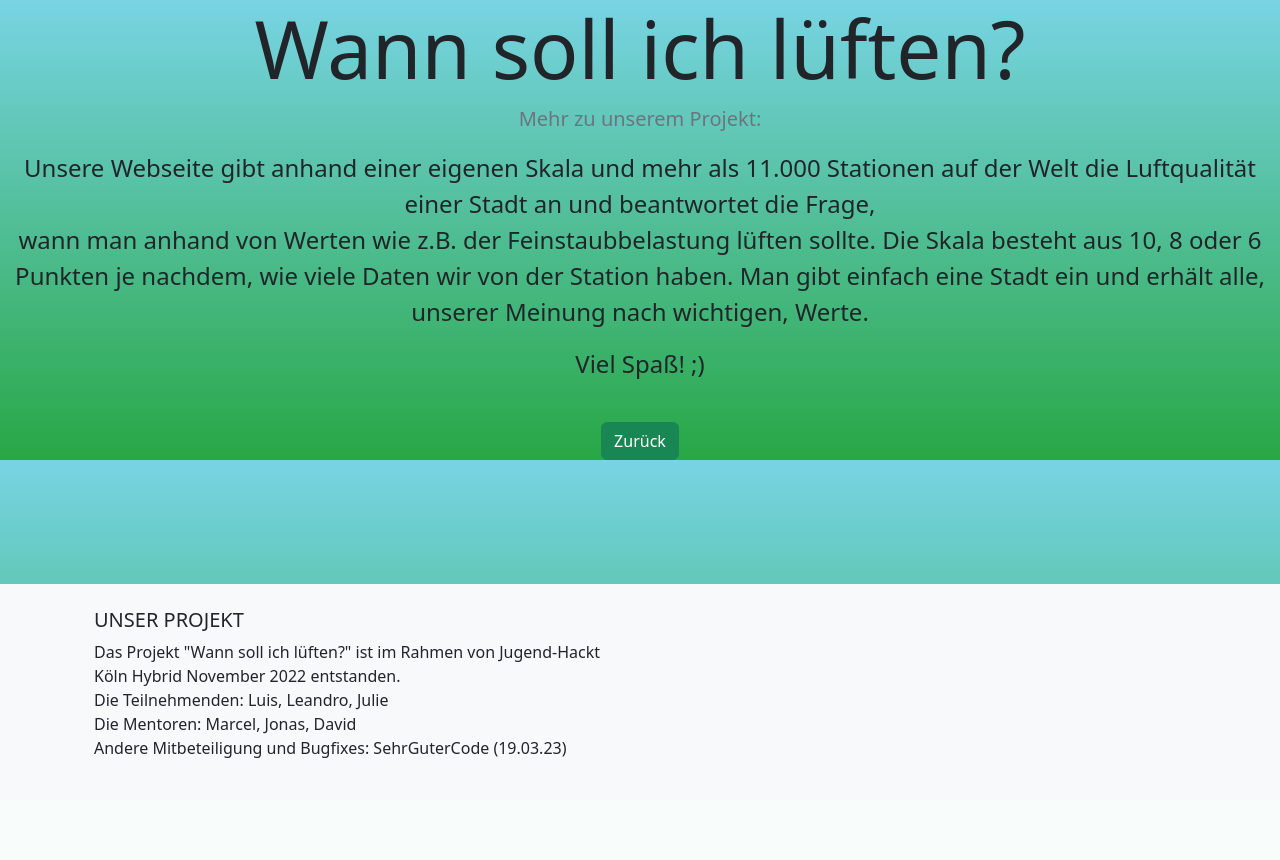
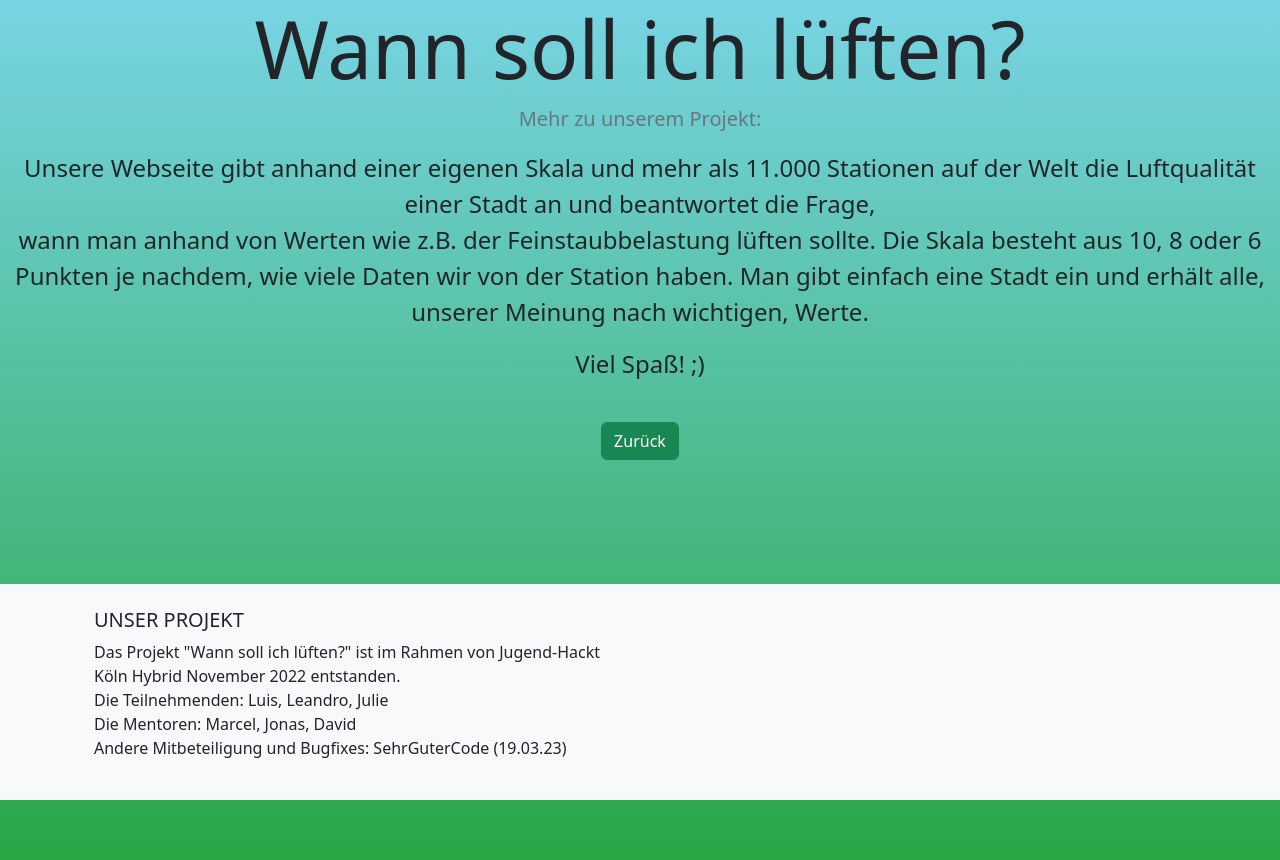
Before and after one commit to Jugendhackt/wann-soll-ich-lueften.de, a Flask app: page /more in a window 1280 px wide. Before the commit the page ends 758 px from the top, so only its background shows below. Run offline with Flask 2, Linux system fonts and the light colour scheme.

Commit message:
Fix gradient on /more page & improve horizontal rule

```diff
--- a/server/templates/more.html
+++ b/server/templates/more.html
@@ -3,9 +3,11 @@
 
 <head>
     <style>
-    body{
-    background: linear-gradient(to top, #28a745, #78d4e4);
-}
+    body {
+      background: linear-gradient(to top, #28a745, #78d4e4);
+      height: 100%;
+      padding-bottom: 400px;
+    }
   </style>
   <meta charset="utf-8">
   <meta name="viewport" content="width=device-width, initial-scale=1.0">
```
Also changed, not shown: server/templates/main.html (+6 -2 lines).
